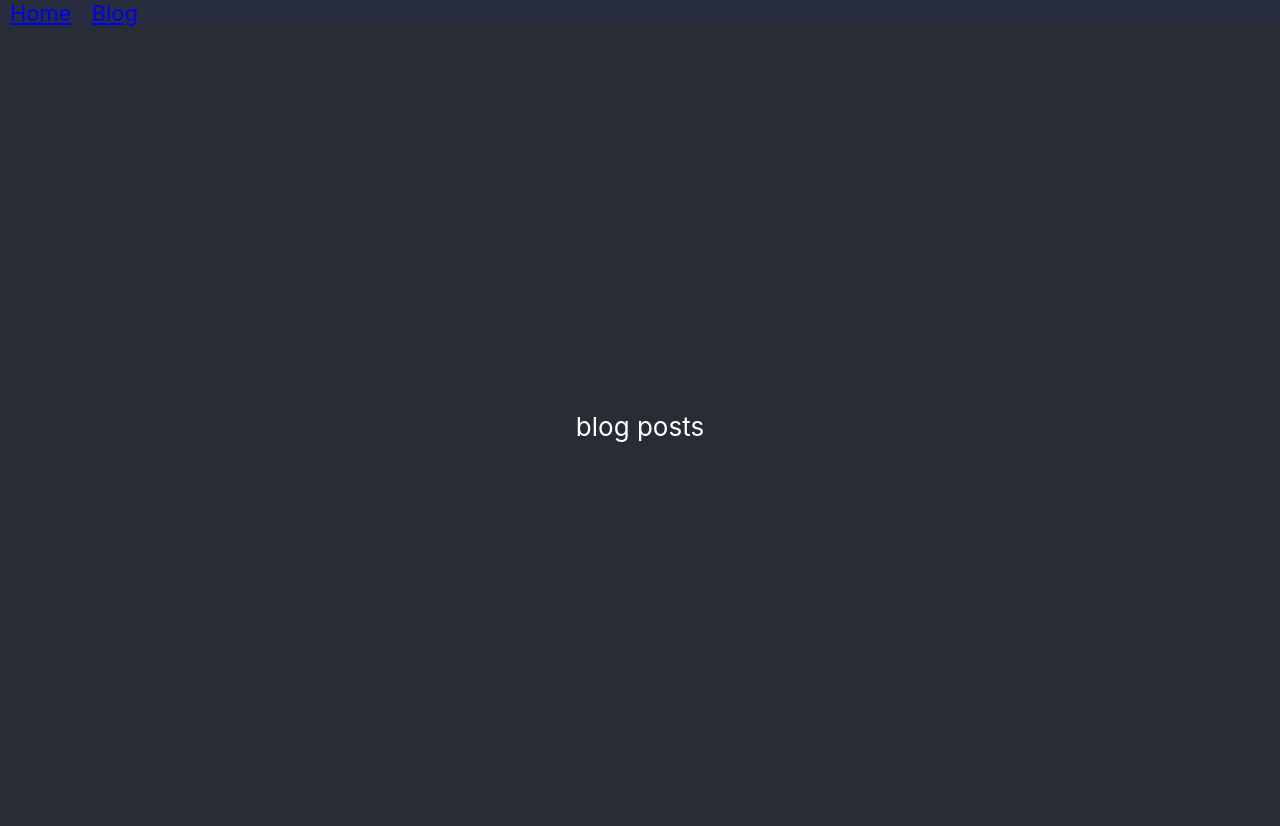
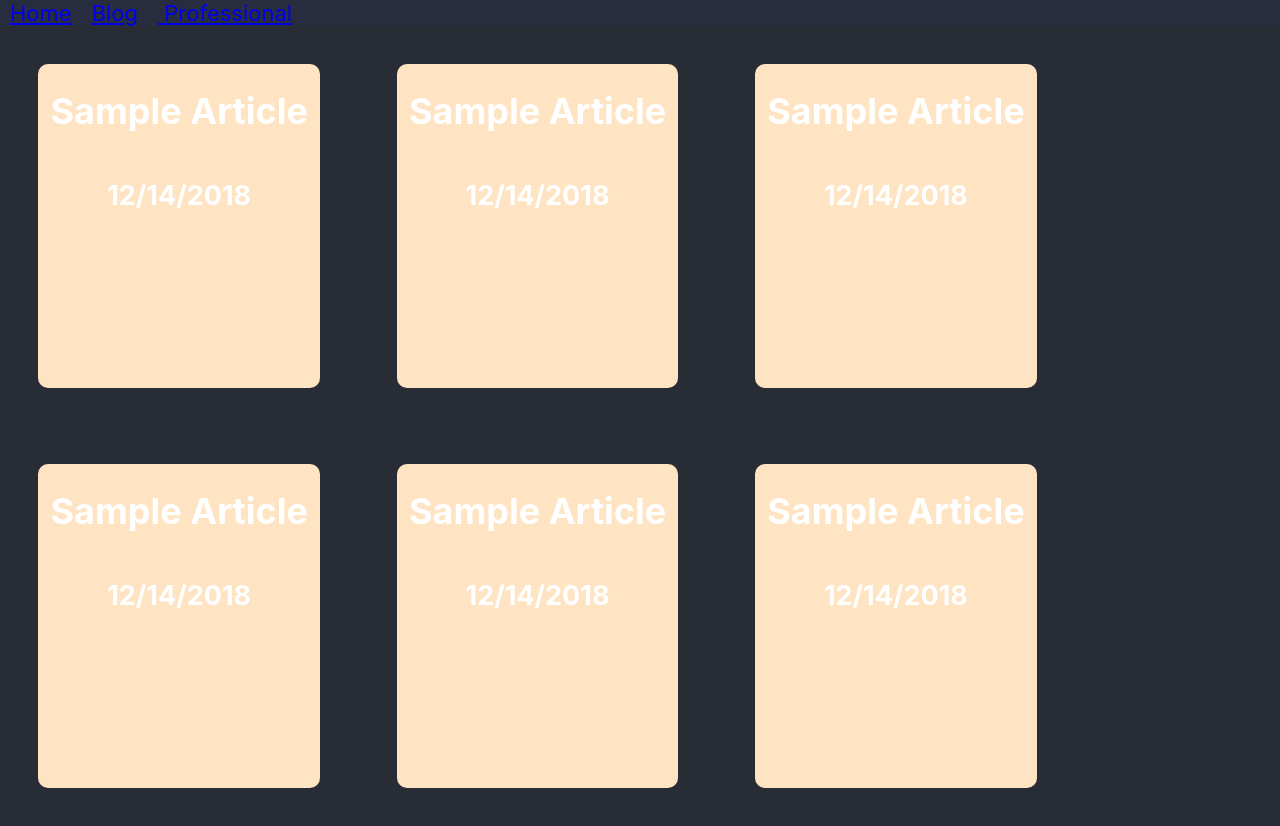
Before and after one commit to comarasj/coffee-blog, a React (Create React App) app: page /#/blog in a window 1280 px wide. Built offline with nearby package versions, Linux system fonts and the light colour scheme.

Commit message:
Added article cards etc

```diff
--- a/src/App.js
+++ b/src/App.js
@@ -4,6 +4,7 @@ import { HashRouter, Route } from 'react-router-dom';
 import NavBar from './utils/navbar';
 import Home from './comps/home/home';
 import Blog from './comps/blog/blog';
+import Professional from './comps/professional/professional';
 
 class App extends Component {
   render() {
@@ -13,6 +14,7 @@ class App extends Component {
           <NavBar />
           <Route exact path="/" component={Home} />
           <Route exact path="/blog" component={Blog} />
+          <Route exact path="/professional" component={Professional} />
         </div>
       </HashRouter>
     );
--- /dev/null
+++ b/src/comps/blog/articles/article.css
@@ -0,0 +1,9 @@
+.article-tile{
+    width: 22%;
+    margin: 3% 3%;
+    display: flex;
+    flex-direction: column;
+    align-items: center;
+    background-color: bisque;
+    border-radius: 10px;
+}
--- /dev/null
+++ b/src/comps/blog/articles/article.js
@@ -0,0 +1,112 @@
+import React, { Component } from 'react';
+//import my_list_of_articles from "./articlelist";
+import "./article.css"
+
+class Article extends Component{
+    constructor() {
+        super();
+        this.state ={
+            data: {
+                "name": "Sample",
+                "date": "11/30/2018",
+                "body": "sample here"
+            }
+        }
+    }
+
+    componentDidMount(){
+        //console.log(my_list_of_articles)
+        this.gatherArticles();
+
+    }
+
+    gatherArticles(){
+        var data;
+        for (var i=0; i < this.props.article_count; i++){
+            if (my_list_of_articles["articles"][i]["number"] === this.props.article_number){
+                data = my_list_of_articles["articles"][i]
+            }
+        }
+        //const data = my_list_of_articles["articles"];
+        this.setState({data: data})
+    }
+
+    render(){
+        const title = this.state.data["title"];
+        const date = this.state.data["date"];
+        return(
+            <div className="article-tile">
+                <h1>{title}</h1>
+                <h2>{date}</h2>
+            </div>
+        )
+    }
+}
+
+
+const my_list_of_articles = {
+    "articles": [
+        {
+            "number": 0,
+            "title": "Sample Article",
+            "date": "12/14/2018",
+            "body": "sample here"
+        },
+        {
+            "number": 1,
+            "title": "Sample Article",
+            "date": "12/14/2018",
+            "body": "sample here"
+        },
+        {
+            "number": 2,
+            "title": "Sample Article",
+            "date": "12/14/2018",
+            "body": "sample here"
+        },
+        {
+            "number": 3,
+            "title": "Sample Article",
+            "date": "12/14/2018",
+            "body": "sample here"
+        },
+        {
+            "number": 4,
+            "title": "Sample Article",
+            "date": "12/14/2018",
+            "body": "sample here"
+        },
+        {
+            "number": 5,
+            "title": "Sample Article",
+            "date": "12/14/2018",
+            "body": "sample here"
+        },
+        {
+            "number": 6,
+            "title": "Sample Article",
+            "date": "12/14/2018",
+            "body": "sample here"
+        },
+        {
+            "number": 7,
+            "title": "Sample Article",
+            "date": "12/14/2018",
+            "body": "sample here"
+        },
+        {
+            "number": 8,
+            "title": "Sample Article",
+            "date": "12/14/2018",
+            "body": "sample here"
+        },
+        {
+            "number": 9,
+            "title": "Sample Article",
+            "date": "12/14/2018",
+            "body": "sample here"
+        }
+    ]
+}
+
+export default Article;
--- /dev/null
+++ b/src/comps/blog/articles/articlelist.js
@@ -0,0 +1,64 @@
+const my_list_of_articles = {
+    "articles": [
+        {
+            "number": 0,
+            "title": "Sample Article",
+            "date": "12/14/2018",
+            "body": "sample here"
+        },
+        {
+            "number": 1,
+            "title": "Sample Article",
+            "date": "12/14/2018",
+            "body": "sample here"
+        },
+        {
+            "number": 2,
+            "title": "Sample Article",
+            "date": "12/14/2018",
+            "body": "sample here"
+        },
+        {
+            "number": 3,
+            "title": "Sample Article",
+            "date": "12/14/2018",
+            "body": "sample here"
+        },
+        {
+            "number": 4,
+            "title": "Sample Article",
+            "date": "12/14/2018",
+            "body": "sample here"
+        },
+        {
+            "number": 5,
+            "title": "Sample Article",
+            "date": "12/14/2018",
+            "body": "sample here"
+        },
+        {
+            "number": 6,
+            "title": "Sample Article",
+            "date": "12/14/2018",
+            "body": "sample here"
+        },
+        {
+            "number": 7,
+            "title": "Sample Article",
+            "date": "12/14/2018",
+            "body": "sample here"
+        },
+        {
+            "number": 8,
+            "title": "Sample Article",
+            "date": "12/14/2018",
+            "body": "sample here"
+        },
+        {
+            "number": 9,
+            "title": "Sample Article",
+            "date": "12/14/2018",
+            "body": "sample here"
+        }
+    ]
+}
--- a/src/comps/blog/blog.css
+++ b/src/comps/blog/blog.css
@@ -1,10 +1,9 @@
 .blog{
     background-color: #282c34;
     min-height: 100vh;
+    font-size: calc(10px + 1vmin);
+    color: white;
     display: flex;
-    flex-direction: column;
-    align-items: center;
-    justify-content: center;
-    font-size: calc(10px + 2vmin);
-    color: white;
+    justify-content: flex-start;
+    flex-wrap: wrap;
 }
--- a/src/comps/blog/blog.js
+++ b/src/comps/blog/blog.js
@@ -1,11 +1,26 @@
 import React, { Component } from 'react';
-import './blog.css';
+import "./blog.css";
+
+import Article from "./articles/article";
+
 
 class Blog extends Component {
+    constructor() {
+        super();
+        this.state = {
+            article_count: 6
+        };
+    }
+
     render() {
+        var article_list = [];
+        for (var i = 0; i < this.state.article_count; i++) {
+            article_list.push(<Article article_number={i} article_count={this.state.article_count}/>)
+        }
+
         return (
             <div className="blog">
-                blog posts
+                {article_list}
             </div>
         )
     }
--- /dev/null
+++ b/src/comps/professional/professional.css
@@ -0,0 +1,10 @@
+.professional {
+    background-color: #282c34;
+    min-height: 100vh;
+    display: flex;
+    flex-direction: column;
+    align-items: center;
+    justify-content: center;
+    font-size: calc(10px + 2vmin);
+    color: white;
+}
--- /dev/null
+++ b/src/comps/professional/professional.js
@@ -0,0 +1,21 @@
+import React, { Component } from 'react';
+import "./professional.css";
+
+class Professional extends Component {
+    constructor() {
+        super();
+        this.state = {
+            data: null,
+        };
+    }
+
+    render() {
+        return (
+            <div className="professional">
+                Professional
+            </div>
+        )
+    }
+}
+
+export default Professional;
--- a/src/utils/navbar.js
+++ b/src/utils/navbar.js
@@ -8,6 +8,7 @@ class NavBar extends Component {
                 <div className="topbar">
                     <Link to="/" className="links">Home</Link>
                     <Link to="/blog" className="links">Blog</Link>
+                    <Link to="/professional" className="links"> Professional</Link>
                 </div>
             </nav>
         )
```
